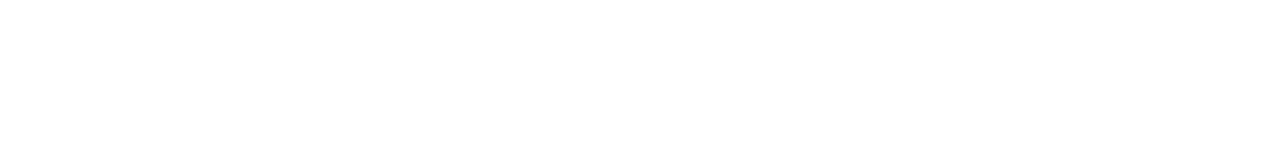
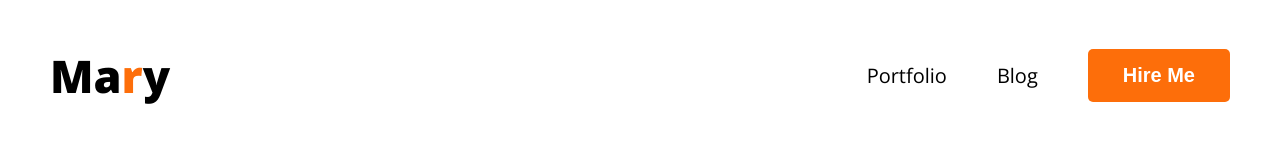
Before and after one commit to nuruzzaman-pfy/Web-Developer-Portfolio, a plain HTML site: page index.html in a window 1280 px wide. Drawn offline with nearby package versions, Linux system fonts and the light colour scheme.

Commit message:
nav style done

```diff
--- /dev/null
+++ b/css/styles.css
@@ -0,0 +1,48 @@
+/* Common css styles */
+body{
+    margin: 0 50px;
+    padding: 0;
+    box-sizing: border-box;
+    font-family: "Open Sans", sans-serif;
+}
+/* Nav bar styles */
+
+nav{
+    display: flex;
+    flex-wrap: wrap;
+    align-items: center;
+    justify-content: space-between;
+}
+nav h3{
+    font-size: 45px;
+    font-weight: 800;
+}
+nav span{
+    color: #FD6E0A;
+}
+nav > ul{
+    display: flex;
+    align-items: center;
+}
+nav li{
+    list-style: none;
+    margin-right: 50px;
+}
+nav li:last-child{
+    margin-right: 0;
+}
+nav li a{
+    font-size: 20px;
+    font-weight: 400;
+    color: black;
+    text-decoration: none;
+}
+.btn_primary{
+    background-color: #FD6E0A;
+    color: white;
+    font-size: 20px;
+    font-weight: 700;
+    border-radius: 5px;
+    border: 0;
+    padding: 15px 35px;
+}
--- a/index.html
+++ b/index.html
@@ -4,11 +4,21 @@
     <meta charset="UTF-8">
     <meta name="viewport" content="width=device-width, initial-scale=1.0">
     <title>Web-Developer-Portfolio</title>
+    <!-- Open Sans fonts added -->
+    <link href="https://fonts.googleapis.com/css2?family=Open+Sans:ital,wght@0,300..800;1,300..800&display=swap" rel="stylesheet">
+    <link rel="stylesheet" href="css/styles.css">
 </head>
 <body>
 
     <header>
-
+        <nav>
+            <h3>Ma<span>r</span>y</h3>
+            <ul>
+                <li><a href="#">Portfolio</a></li>
+                <li><a href="#">Blog</a></li>
+                <li><button class="btn_primary">Hire Me</button></li>
+            </ul>
+        </nav>
     </header>
     <main>
 
```
